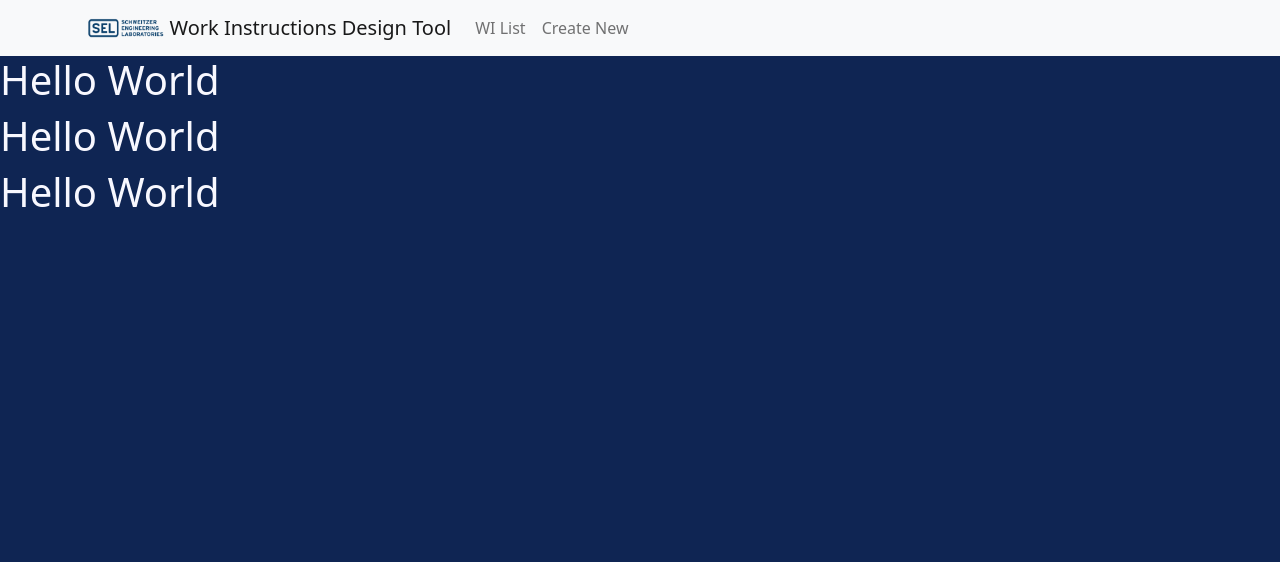
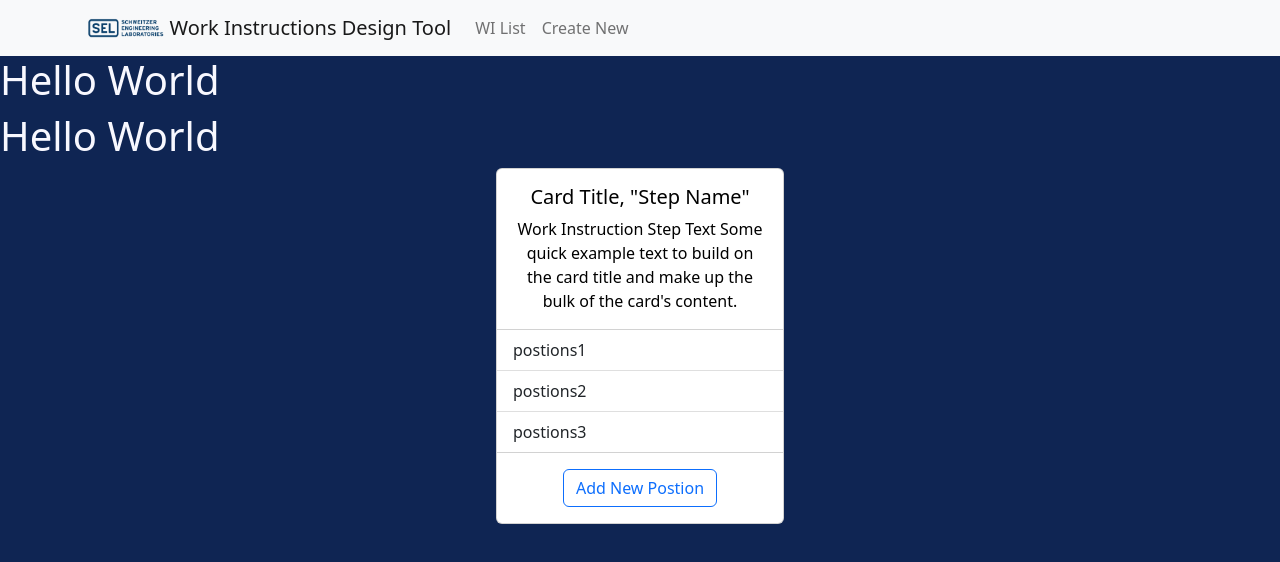
Before and after one commit to uwb-sel-ar-capstone/work-instructions-web-app, a React (Create React App) app in the folder work-instructions-frontend/: page /editor in a window 1280 px wide. Shown: the top 562 px of the page. Built offline with nearby package versions, Linux system fonts and the light colour scheme; no server answers.

Commit message:
Added Basic Step Card

```diff
--- a/work-instructions-frontend/src/components/StepCard.jsx
+++ b/work-instructions-frontend/src/components/StepCard.jsx
@@ -1,7 +1,36 @@
-const StepCard = ({ workInstructionID }) => {
+import Card from 'react-bootstrap/Card';
+import ListGroup from 'react-bootstrap/ListGroup';
+import Button from 'react-bootstrap/Button';
+
+
+const StepCard = ({ workInstructionID, positions }) => {
   return (
     <>
-      <h1>Hello World</h1>
+      <div style = {{margin : "auto" , display :"flex", 'justify-content' : "center"  }}>
+
+      <Card style={{ width: '18rem' }}>
+      <Card.Body>
+        <Card.Title style = {{color : "black", "textAlign" : "center"}}
+        >Card Title, "Step Name"
+
+        </Card.Title>
+        <Card.Text style = {{color : "black", "textAlign" : "center"}}>
+          Work Instruction Step Text
+          Some quick example text to build on the card title and make up the
+          bulk of the card's content.
+        </Card.Text>
+      </Card.Body>
+      <ListGroup className="list-group-flush">
+        <ListGroup.Item>postions1</ListGroup.Item>
+        <ListGroup.Item>postions2</ListGroup.Item>
+        <ListGroup.Item>postions3</ListGroup.Item>
+      </ListGroup>
+      <Card.Body style = {{margin : "auto" , display :"flex", 'justify-content' : "center"  }}>
+      <Button variant="outline-primary">Add New Postion</Button>{' '}
+      </Card.Body>
+    </Card>
+
+      </div>
     </>
   );
 };
```
